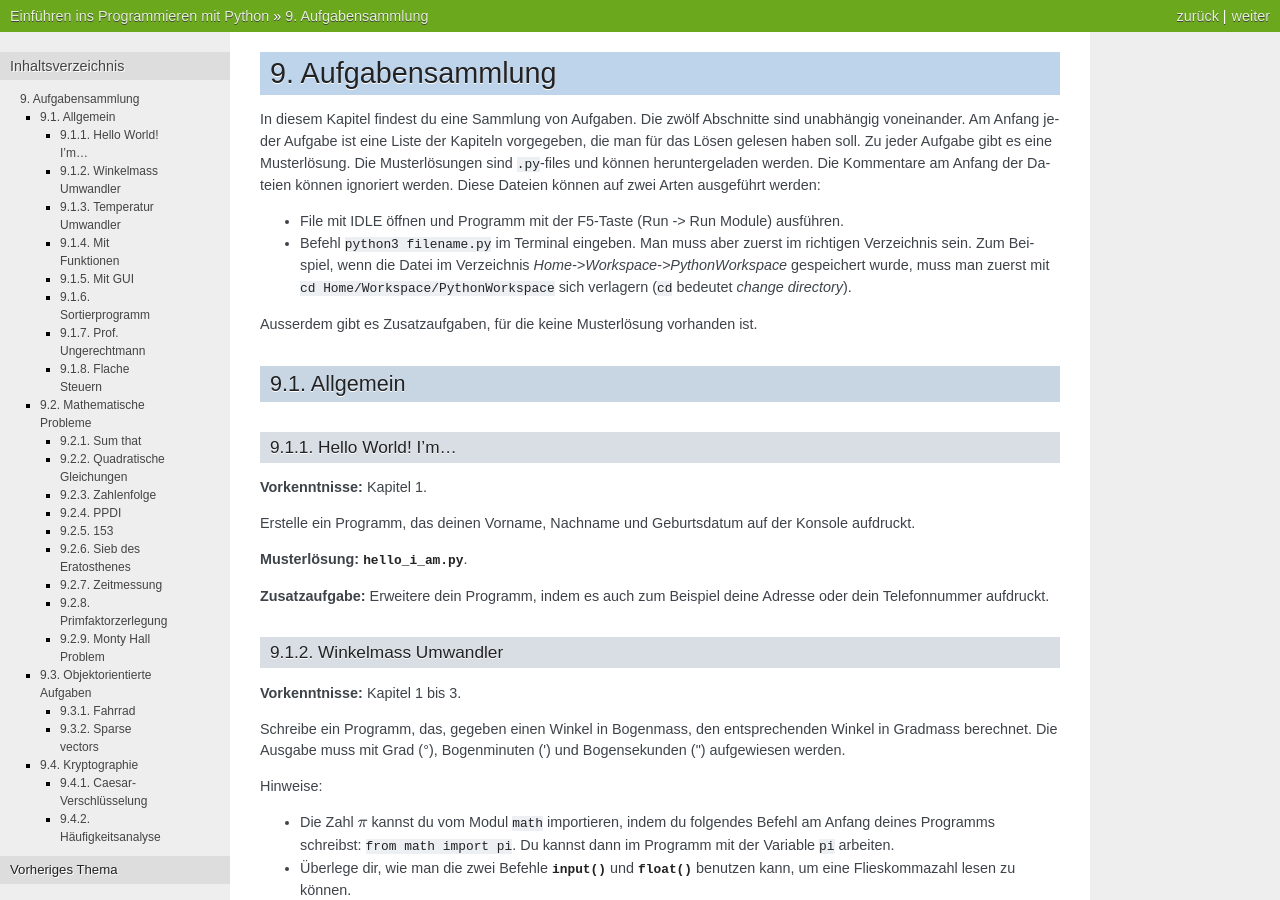
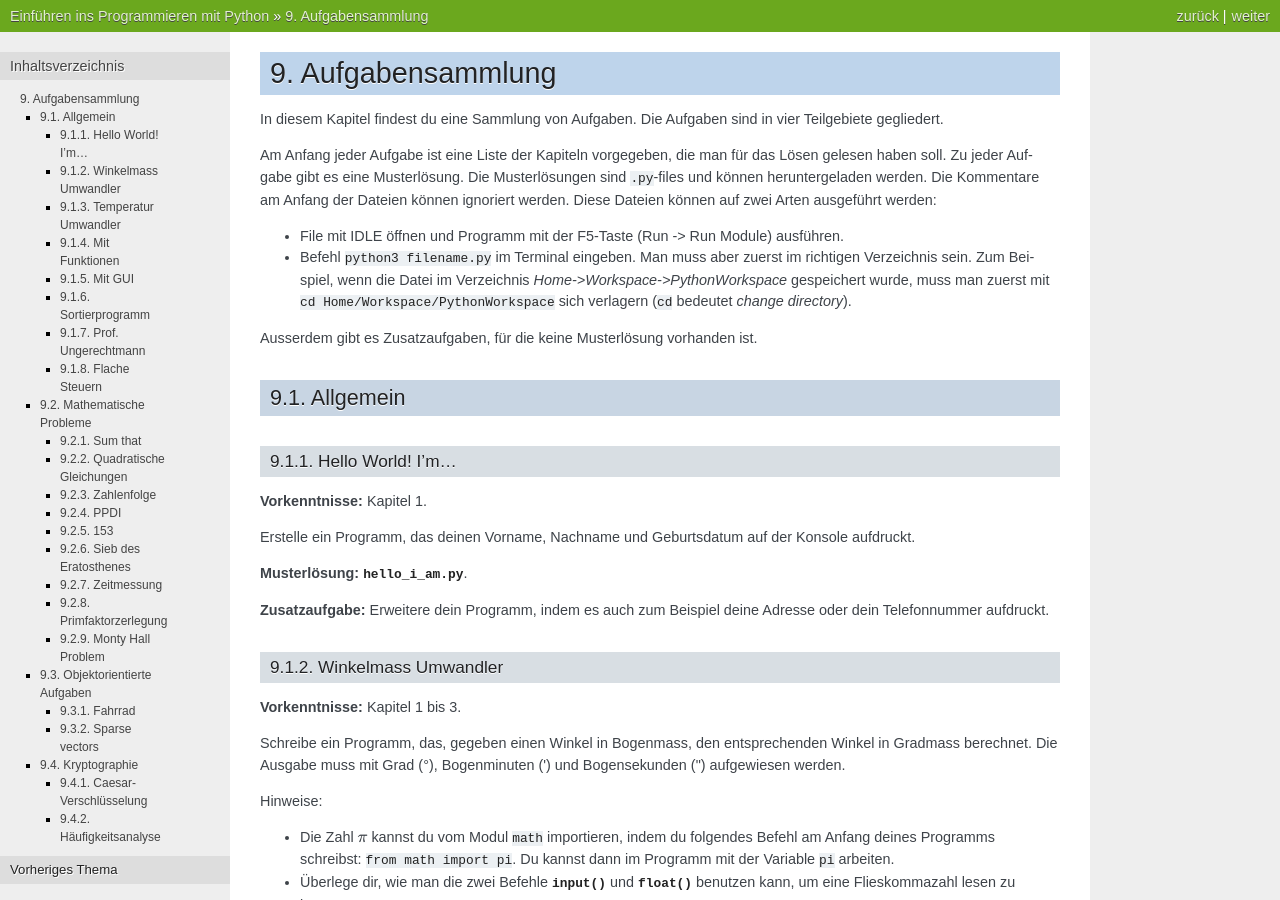
Before and after one commit to hb9hnt/pythonbuch, a Sphinx documentation site: the page built from source/aufgabensammlung.rst, in a window 1280 px wide and 900 px high. Built offline with Sphinx 7.4.7, drawn with Linux system fonts in a browser that asks for light colours.

Commit message:
Kleiner Fehler korrigiert.

```diff
--- a/source/aufgabensammlung.rst
+++ b/source/aufgabensammlung.rst
@@ -4,13 +4,14 @@
 Aufgabensammlung
 ****************
 
-In diesem Kapitel findest du eine Sammlung von Aufgaben. Die zwölf Abschnitte
-sind unabhängig voneinander.
-Am Anfang jeder Aufgabe ist eine Liste der Kapiteln vorgegeben, die man für das
-Lösen gelesen haben soll. Zu jeder Aufgabe gibt es eine Musterlösung. Die
-Musterlösungen sind ``.py``-files und können heruntergeladen werden. Die
-Kommentare am Anfang der Dateien können ignoriert werden.
-Diese Dateien können auf zwei Arten ausgeführt werden:
+In diesem Kapitel findest du eine Sammlung von Aufgaben. Die Aufgaben sind in
+vier Teilgebiete gegliedert.
+
+Am Anfang jeder Aufgabe ist eine Liste der Kapiteln vorgegeben, die
+man für das Lösen gelesen haben soll. Zu jeder Aufgabe gibt es eine
+Musterlösung. Die Musterlösungen sind ``.py``-files und können heruntergeladen
+werden. Die Kommentare am Anfang der Dateien können ignoriert werden.  Diese
+Dateien können auf zwei Arten ausgeführt werden:
 
 - File mit IDLE öffnen und Programm mit der F5-Taste (Run -> Run Module)
   ausführen.
```
